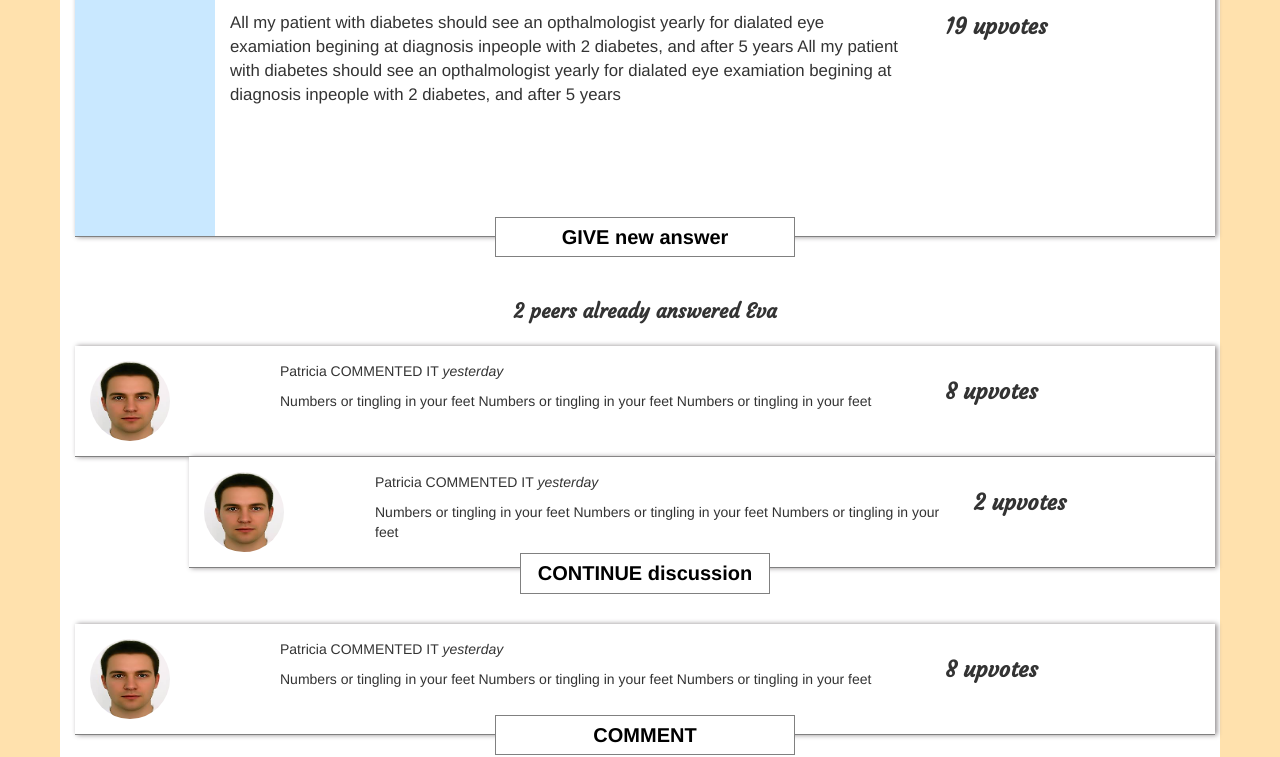
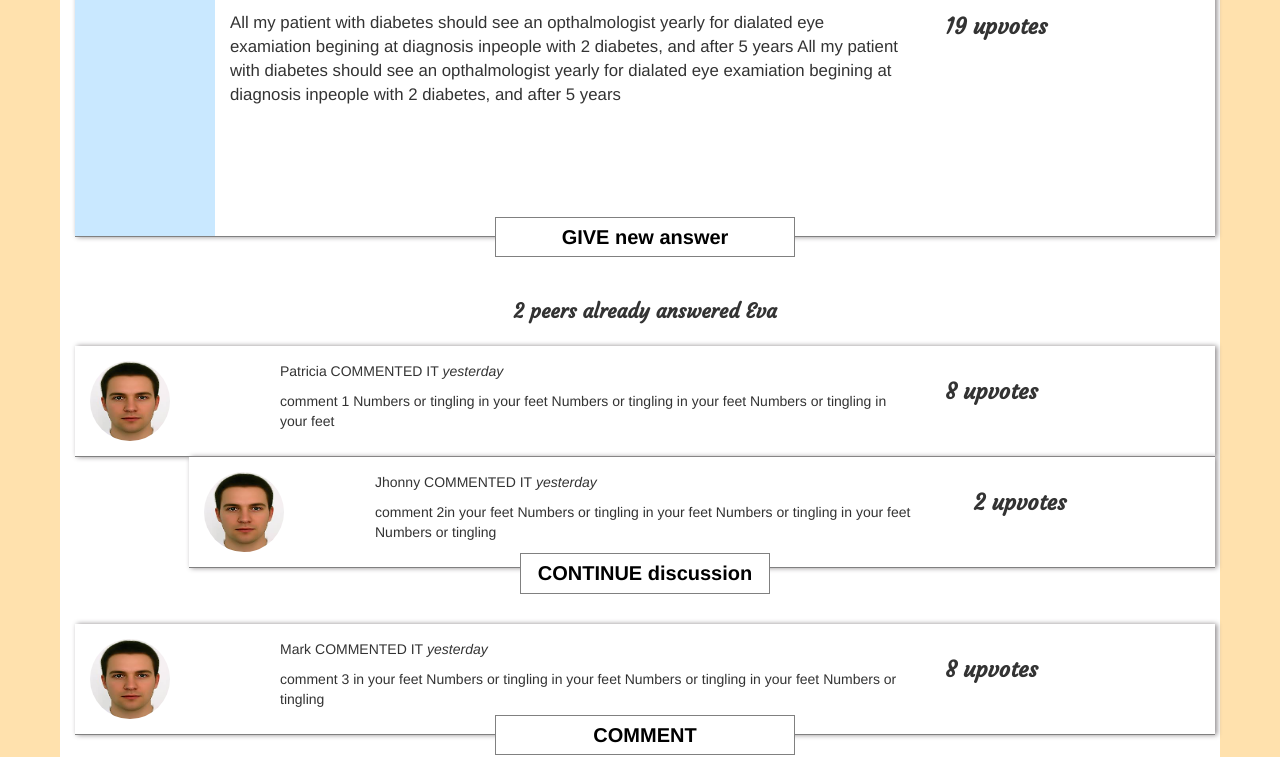
Before and after one commit to TommyKobryn/Assessment1, a website: page app/index.html at #!/comments in a window 1280 px wide. Shown: the part 224-981 px from the top of the page. Drawn offline with nearby package versions, Linux system fonts and the light colour scheme; some packages are replaced by stand-ins of ours.

Commit message:
Add files via upload

```diff
--- a/app/index.html
+++ b/app/index.html
@@ -87,6 +87,8 @@
 <script src="scripts/app.js"></script>
 <script src="scripts/app.config.js"></script>
 <script src="scripts/main.js"></script>
+<script src="scripts/controllers.js"></script>
+
 
   </body>
 </html>
--- /dev/null
+++ b/app/scripts/controllers.js
@@ -0,0 +1,10 @@
+app.controller('commentController', function($scope) {
+  $scope.comments = [
+    {name:'Patricia' , title:'comment 1 Numbers or tingling in your feet Numbers or tingling in your feet Numbers or tingling in your feet'},
+    {name:'Jhonny' , title:'comment 2in your feet Numbers or tingling in your feet Numbers or tingling in your feet Numbers or tingling '},
+    {name:'Mark' , title:'comment 3 in your feet Numbers or tingling in your feet Numbers or tingling in your feet Numbers or tingling '},
+
+  ];
+
+
+});
--- a/app/views/comments.html
+++ b/app/views/comments.html
@@ -17,7 +17,7 @@
 <div id="one-in" class="col-sm-9">
 <div id="one-in-left" class="hidden-xs col-sm-2 ">
 </div>
-<div id="one-in-right" class="col-sm-10">
+<div ng-controller="commentController" id="one-in-right" class="col-sm-10">
 <p class="comment-desc">
    All my patient with diabetes should see an opthalmologist yearly for dialated eye examiation begining at diagnosis inpeople
    with 2 diabetes, and after 5 years All my patient with diabetes should see an opthalmologist yearly for dialated eye examiation begining at diagnosis inpeople
@@ -25,6 +25,8 @@
 </p>
 
 </div>
+
+
 
 
 </div>
@@ -56,10 +58,10 @@
   <img class="img-circle" id= "tittle-image" src="../images/face.jpg" alt="face" style="width:80px; height:80px" />
 
   </div>
-  <div class="comment-image col-sm-7" >
+  <div ng-controller="commentController" class="comment-image col-sm-7" >
 <div class="comment-name">
-  <p>
-    Patricia
+  <p ng-repeat="comment in comments | limitTo : 1">
+    {{comment.name }}
   </p>
   <p>
     COMMENTED IT
@@ -69,8 +71,8 @@
   </p>
 </div>
 <div class="comment-name-desc">
-<p>
-  Numbers or tingling in your feet Numbers or tingling in your feet Numbers or tingling in your feet
+<p ng-repeat="comment in comments | limitTo : 1">
+  {{comment.title}}
 </p>
 </div>
 
@@ -86,9 +88,8 @@
 
   </div>
 
-<!-- ------------------------------------------------------------second -->
 
-  <div class="commentt-div col-sm-12">
+  <div ng-controller="commentController" class="commentt-div col-sm-12">
 
   <div class="comment-image col-sm-2" >
 
@@ -97,8 +98,8 @@
   </div>
   <div class="comment-image col-sm-7" >
   <div class="comment-name">
-  <p>
-    Patricia
+    <p ng-repeat="comment in comments.slice(1) | limitTo : 1">
+    {{comment.name}}
   </p>
   <p>
     COMMENTED IT
@@ -108,8 +109,8 @@
   </p>
   </div>
   <div class="comment-name-desc">
-  <p>
-  Numbers or tingling in your feet Numbers or tingling in your feet Numbers or tingling in your feet
+    <p ng-repeat="comment in comments.slice(1) | limitTo : 1">
+  {{comment.title}}
   </p>
   </div>
 
@@ -130,7 +131,7 @@
   </div>
 
 
-  <div class="comment-div col-sm-12">
+  <div ng-controller="commentController" class="comment-div col-sm-12">
 
   <div class="comment-image col-sm-2" >
 
@@ -139,8 +140,8 @@
   </div>
   <div class="comment-image col-sm-7" >
 <div class="comment-name">
-  <p>
-    Patricia
+  <p ng-repeat="comment in comments.slice(2) | limitTo : 1">
+  {{comment.name}}
   </p>
   <p>
     COMMENTED IT
@@ -150,8 +151,8 @@
   </p>
 </div>
 <div class="comment-name-desc">
-<p>
-  Numbers or tingling in your feet Numbers or tingling in your feet Numbers or tingling in your feet
+<p ng-repeat="comment in comments.slice(2) | limitTo : 1">
+{{comment.title}}
 </p>
 </div>
 
```
